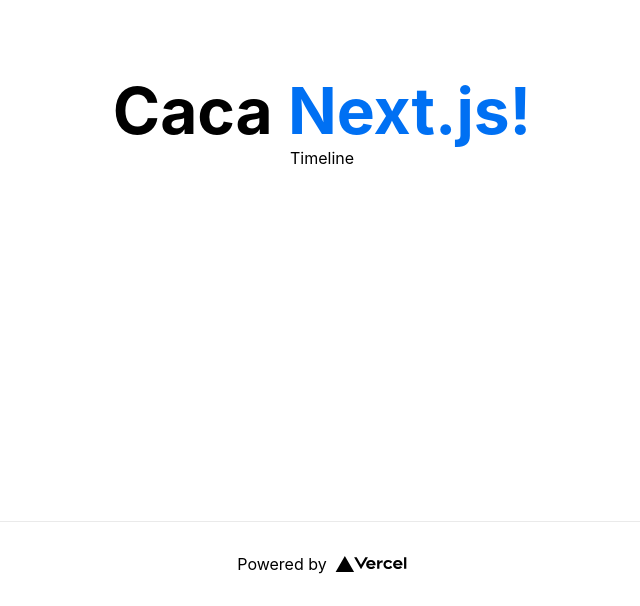
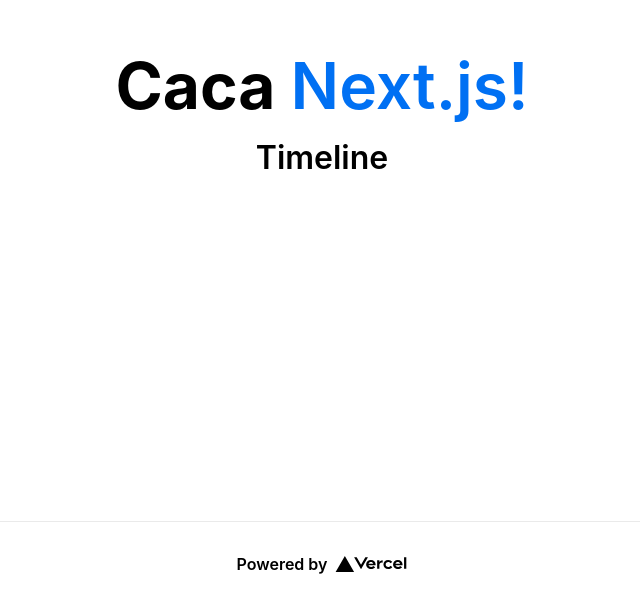
Before and after one commit to Adriancit0/learning, a Next.js app in the folder nextjs-blog/: page / in a window 1280 px wide. Shown: the part 279-885 px from the top of the page, without its empty margins (318-958 px from the left). Built offline with nearby package versions, Linux system fonts and the light colour scheme.

Commit message:
Add anchor and nav styles

```diff
--- a/nextjs-blog/styles/globals.css
+++ b/nextjs-blog/styles/globals.css
@@ -6,9 +6,18 @@
     Ubuntu, Cantarell, Fira Sans, Droid Sans, Helvetica Neue, sans-serif;
 }
 
+nav {
+  font-size: xx-large;
+  display: flex;
+  justify-content: center;
+  padding: 1rem;
+}
+
 a {
   color: inherit;
   text-decoration: none;
+  font-size: inherit;
+  font-weight: 600;
 }
 
 * {
```
